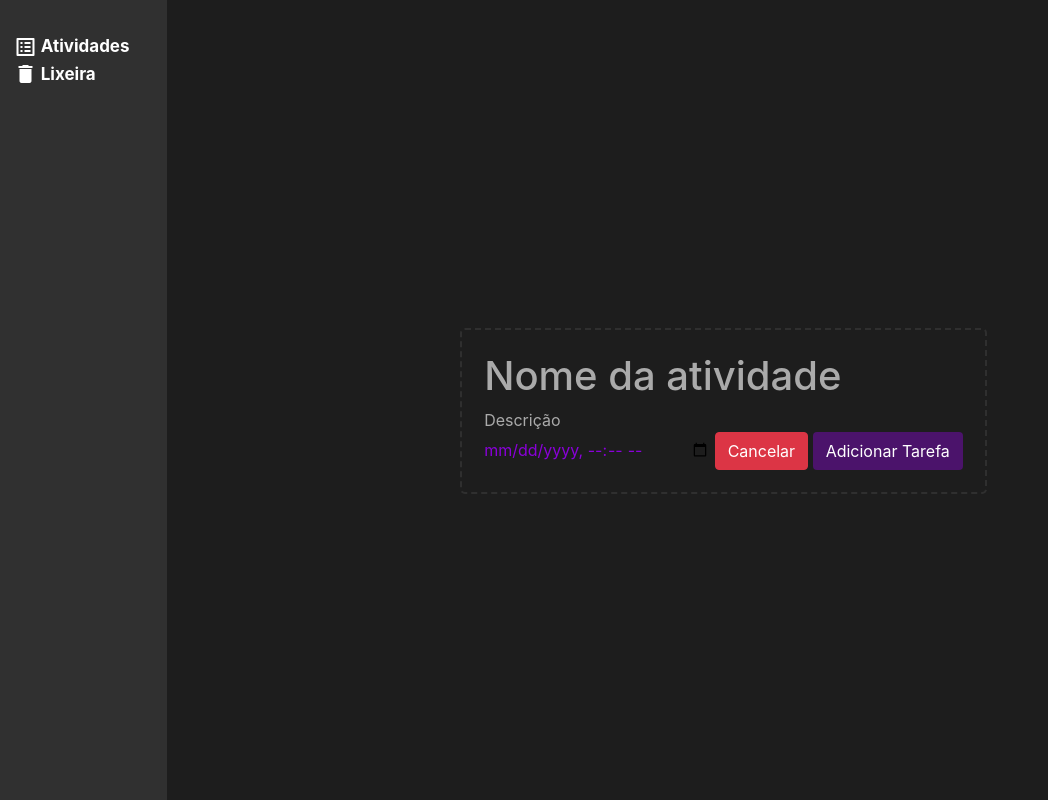
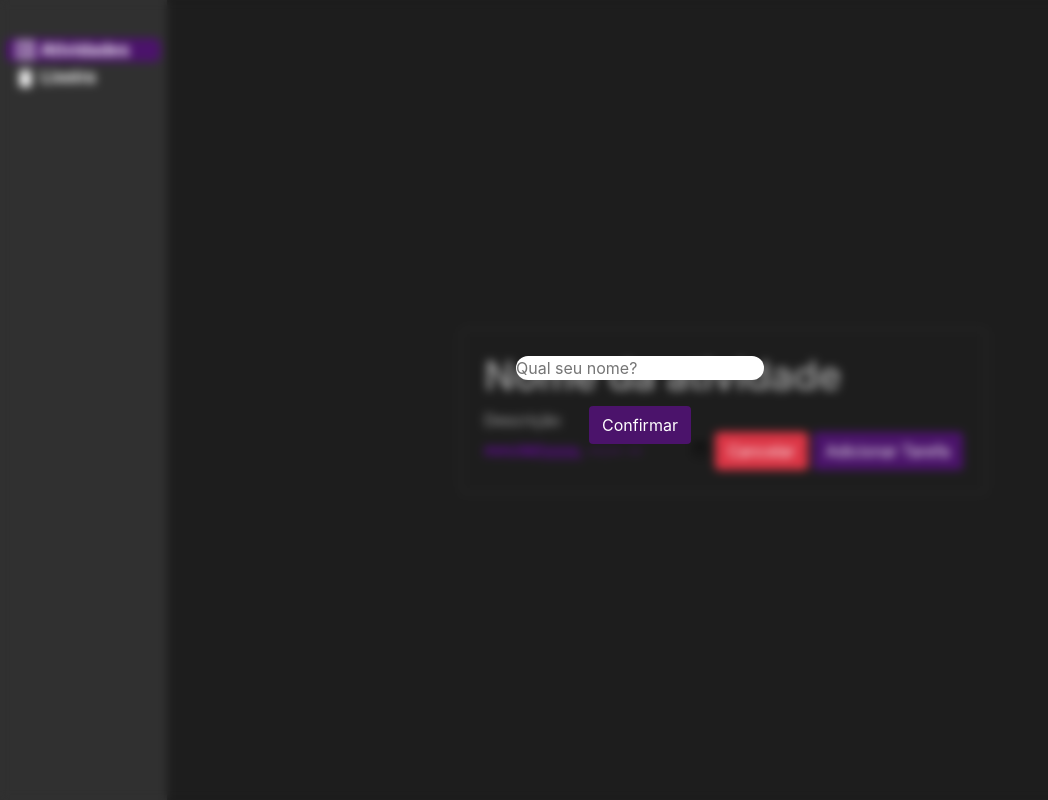
Before and after one commit to vnscss/todo-list, a PHP site: page / in a window 1280 px wide. Shown: the whole page, without its empty margins (0-1048 px from the left). Run offline with PHP 8.4, Linux system fonts and the light colour scheme.

Commit message:
Feat/Style: Pegar nome para mostrar no front

```diff
--- a/index.php
+++ b/index.php
@@ -23,9 +23,17 @@
     </style>
 </head>
 <body>
+  <div class="nameDiv">
+    <input type="text" placeholder="Qual seu nome?">
+    <button onclick="getName()" class="btn" style="background-color: var(--mainColoridinho); color: white;">Confirmar</button>
+  </div>
   <menu>
+      <user>
+
+      </user>
       <div class="menugap"></div>
       <button
+        class="clicked"
         hx-get="/htmx/index.php"
         hx-target="main"
         hx-swap="innerHTML"
--- a/js/index.js
+++ b/js/index.js
@@ -358,3 +358,26 @@ function playSound() {
   const audio = new Audio('audio/bubble.mp3');
   audio.play();
 }
+
+function getName(){
+  let nameDiv = document.querySelector(".nameDiv");
+  let input = nameDiv.querySelector("input");
+
+  if(!(localStorage.getItem("name") == null )){
+    document.querySelector("user").innerHTML  =   localStorage.getItem("name");
+  }
+  else{
+    localStorage.setItem("name" , input.value);
+    document.querySelector("user").innerHTML  =   localStorage.getItem("name");
+  }
+
+  nameDiv.style.display = "none";
+}
+
+
+window.addEventListener('load', function () {
+    if(!(localStorage.getItem("name") == null )){
+    document.querySelector("user").innerHTML  =   localStorage.getItem("name");
+    document.querySelector(".nameDiv").style.display = "none";
+  }
+});
--- a/style/styles.css
+++ b/style/styles.css
@@ -190,3 +190,28 @@ input[type="checkbox"]:checked {
 .taskDate {
   grid-column: 2;
 }
+
+.nameDiv{
+    position: absolute;
+    width: 100vw;
+    height: 100vh;
+    z-index: 999999999999;
+    backdrop-filter: blur(5px); /* Apply blur */
+    display: flex;
+    align-items: center;
+    justify-content: center;
+    flex-direction: column;
+}
+
+.nameDiv * {
+    margin: 1%;
+}
+
+.nameDiv input{
+    color: #1d1d1d;
+    border-radius: 50px;
+    border: none;
+}
+.nameDiv input:focus{
+    outline: none;
+}
```
